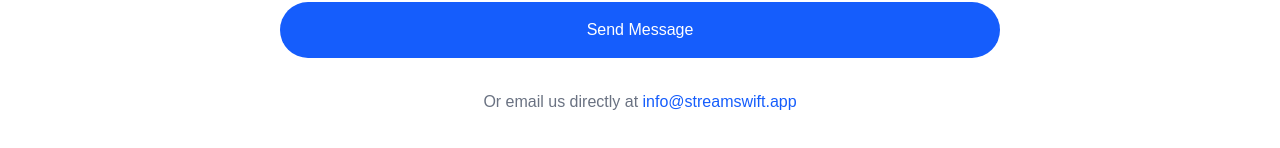
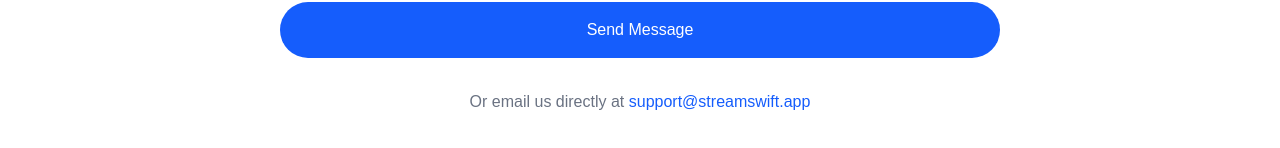
Before and after one commit to edmondvic/test-project, a Next.js app: page / in a window 1280 px wide. Shown: the part 3006-3154 px from the top of the page. Built offline with nearby package versions, Linux system fonts and the light colour scheme.

Commit message:
Fix missing FaLanguage import

```diff
--- a/app/components/Contact.tsx
+++ b/app/components/Contact.tsx
@@ -35,7 +35,7 @@ export default function Contact() {
         <p className="mt-8 text-gray-500">
           Or email us directly at{" "}
           <a href="mailto:support@streamswift.app" className="text-blue-600 hover:underline">
-            info@streamswift.app
+            support@streamswift.app
           </a>
         </p>
       </div>
```
